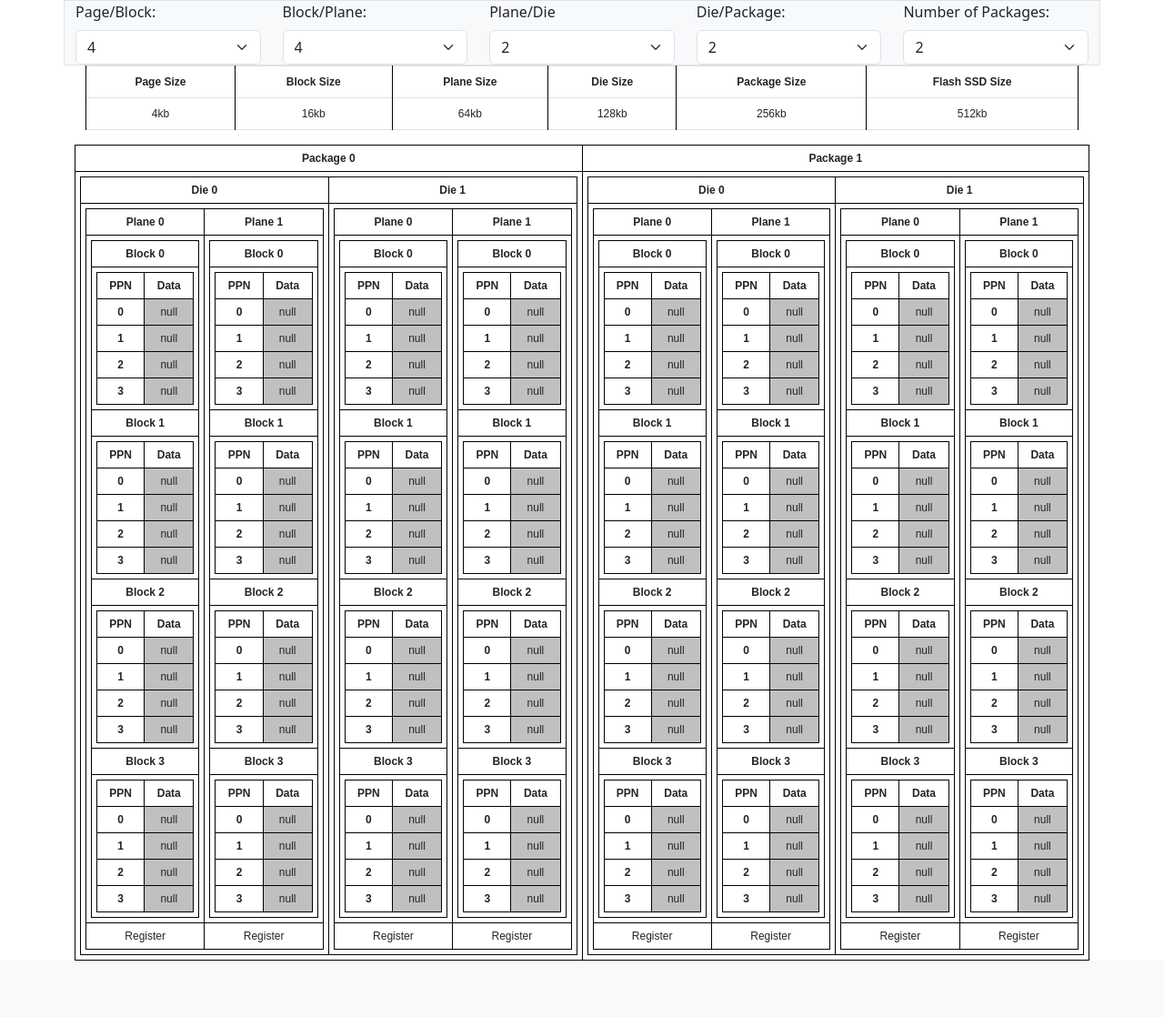
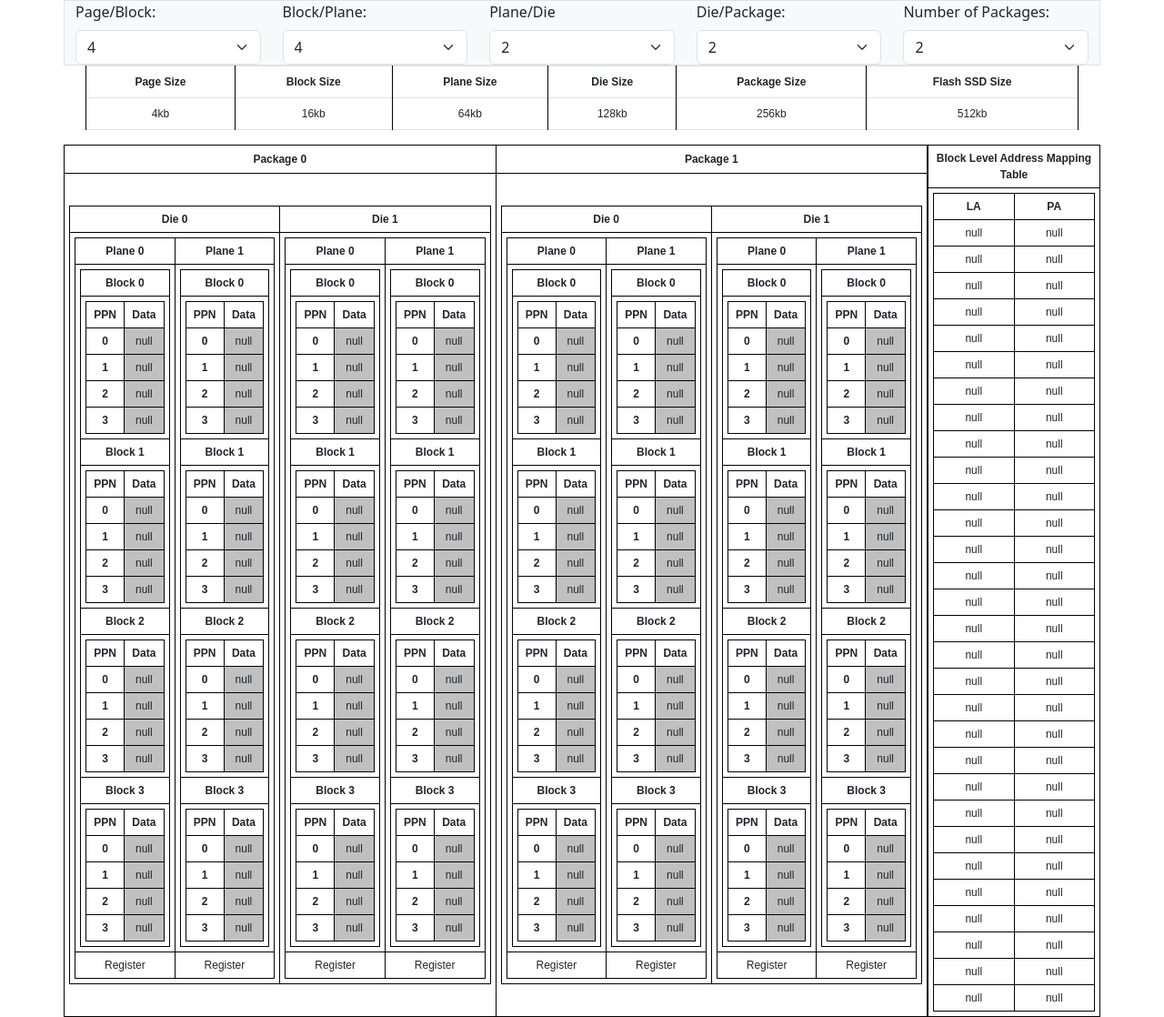
Before and after one commit to bithabib/flash_ssd_simulator_web, a Python web app: template templates/flash_memory.html in a window 1280 px wide. Shown: the part 171-1289 px from the top of the page at 91% size. Before the commit the page ends 1227 px from the top, so only its background shows below. Run offline with Jinja, Linux system fonts and the light colour scheme; the template is opened without the code that fills it, so the values that code supplies are empty.

Commit message:
Flash SSD Calculation Done

```diff
--- a/templates/flash_memory.html
+++ b/templates/flash_memory.html
@@ -167,7 +167,8 @@
                 </div>
             </div>
         </div>
-        <table class="container">
+        <div class="row">
+            <table class="container col-10">
                 <tr>
                     <!-- p0ct means "package 0 container header" -->
                     <th id="p0ch">Package 0</th>
@@ -1217,6 +1218,29 @@
                     </td>
                 </tr>
             </table>
+            <table class="container col-2">
+                <tr>
+                    <th>Block Level Address Mapping Table</th>
+                </tr>
+
+                <tr>
+                    <td>
+                        <div style="overflow-y: auto; max-height: 900px;">
+                            <table class="container" id="mapping_table">
+                                <tr>
+                                    <th>LA</th>
+                                    <th>PA</th>
+                                </tr>
+                            </table>
+                        </div>
+
+                    </td>
+
+                </tr>
+
+            </table>
+        </div>
+
     </div>
 
     <script src="https://cdn.jsdelivr.net/npm/bootstrap@5.3.0/dist/js/bootstrap.min.js"></script>
--- a/views/flash_memory.js
+++ b/views/flash_memory.js
@@ -1,3 +1,7 @@
+window.onload = function(){
+  calculateFlashMemorySize();
+}
+
 // Objective: Flash memory page
 // Get the select element
 var select = document.getElementById("pageCount");
@@ -109,7 +113,7 @@
     p1d1p1b1ct.style.display = "table";
     p1d1p1b2ct.style.display = "none";
     p1d1p1b3ct.style.display = "none";
-  }else if (blockValue === "4") {
+  } else if (blockValue === "4") {
     // Code to execute when the value "32" is selected
     p0d0p0b1ct.style.display = "table";
     p0d0p0b2ct.style.display = "table";
@@ -207,7 +211,6 @@
   calculateFlashMemorySize();
 });
 
-
 // create a function to calculate the size of the flash memory
 function calculateFlashMemorySize() {
   var pageSize = 4;
@@ -224,12 +227,46 @@
   var die = document.getElementById("dieSize");
   die.textContent = pageSize * pageCount * blockCount * planeCount + "kb";
   var package = document.getElementById("packageSize");
-  package.textContent = pageSize * pageCount * blockCount * planeCount * dieCount + "kb";
+  package.textContent =
+    pageSize * pageCount * blockCount * planeCount * dieCount + "kb";
   var flashSSDSize = document.getElementById("flashSSDSize");
-  flashSSDSize.textContent = pageSize * pageCount * blockCount * planeCount * dieCount * packageCount + "kb";
+  flashSSDSize.textContent =
+    pageSize * pageCount * blockCount * planeCount * dieCount * packageCount +
+    "kb";
 
-  // package.textContent = pageSize * pageCount * blockCount * planeCount * dieCount;
-  var flashMemorySize = pageSize * pageCount * blockCount * planeCount * dieCount * packageCount;
-  console.log(flashMemorySize);
-  // document.getElementById("flashMemorySize").value = flashMemorySize;
+  // create mapping table based on the number of block
+  var mapping_table = document.getElementById("mapping_table");
+  var rows = mapping_table.getElementsByTagName("tr");
+
+  // Start from the second row (index 1) to avoid removing the header row
+  for (var i = rows.length - 1; i > 0; i--) {
+    var row = rows[i];
+    var cells = row.getElementsByTagName("td");
+
+    // Remove all the cells in the current row
+    for (var j = cells.length - 1; j >= 0; j--) {
+      var cell = cells[j];
+      cell.parentNode.removeChild(cell);
+    }
+  }
+  var n = blockCount * planeCount * dieCount * packageCount; // Number of rows to create
+
+  for (var i = 1; i <= n; i++) {
+    var row = document.createElement("tr");
+    var cell1 = document.createElement("td");
+    var cell2 = document.createElement("td");
+
+    cell1.textContent = "null";
+    cell2.textContent = "null";
+
+    cell1.setAttribute("class", "la");
+    cell2.setAttribute("class", "pa");
+
+    cell1.setAttribute("id", "la" + i);
+    cell2.setAttribute("id", "pa" + i);
+
+    row.appendChild(cell1);
+    row.appendChild(cell2);
+    mapping_table.appendChild(row);
+  }
 }
```
Lines whose indentation alone changed are shown as unchanged.
